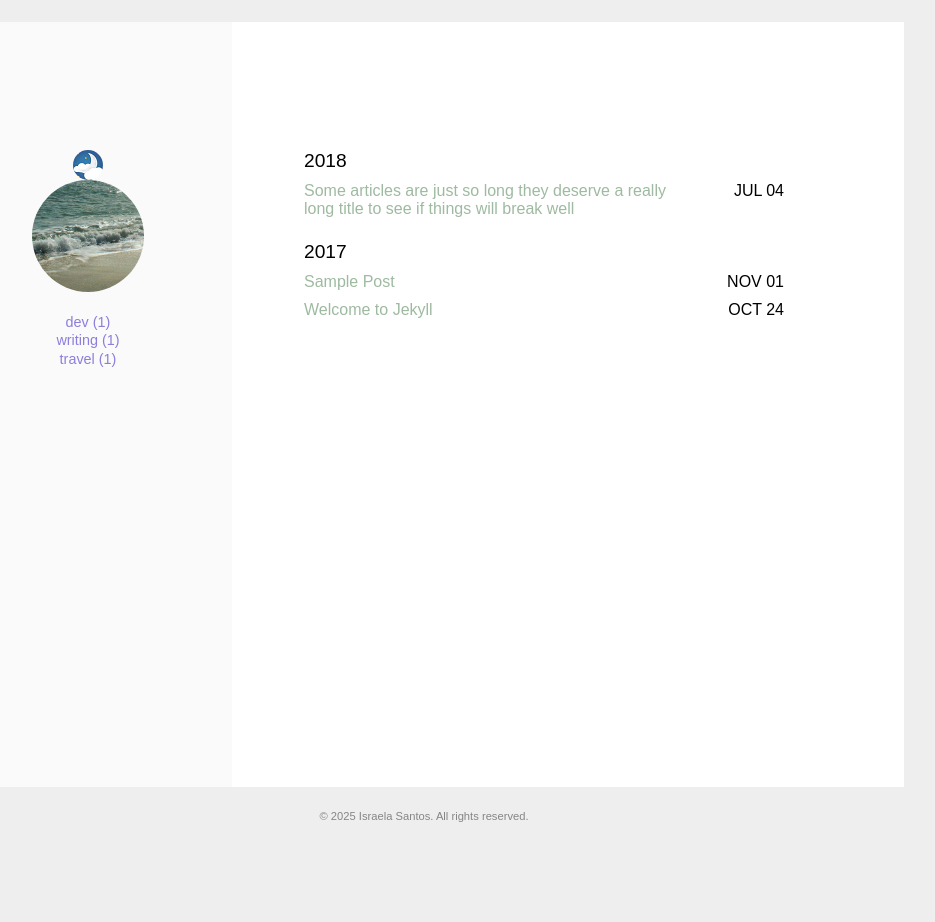
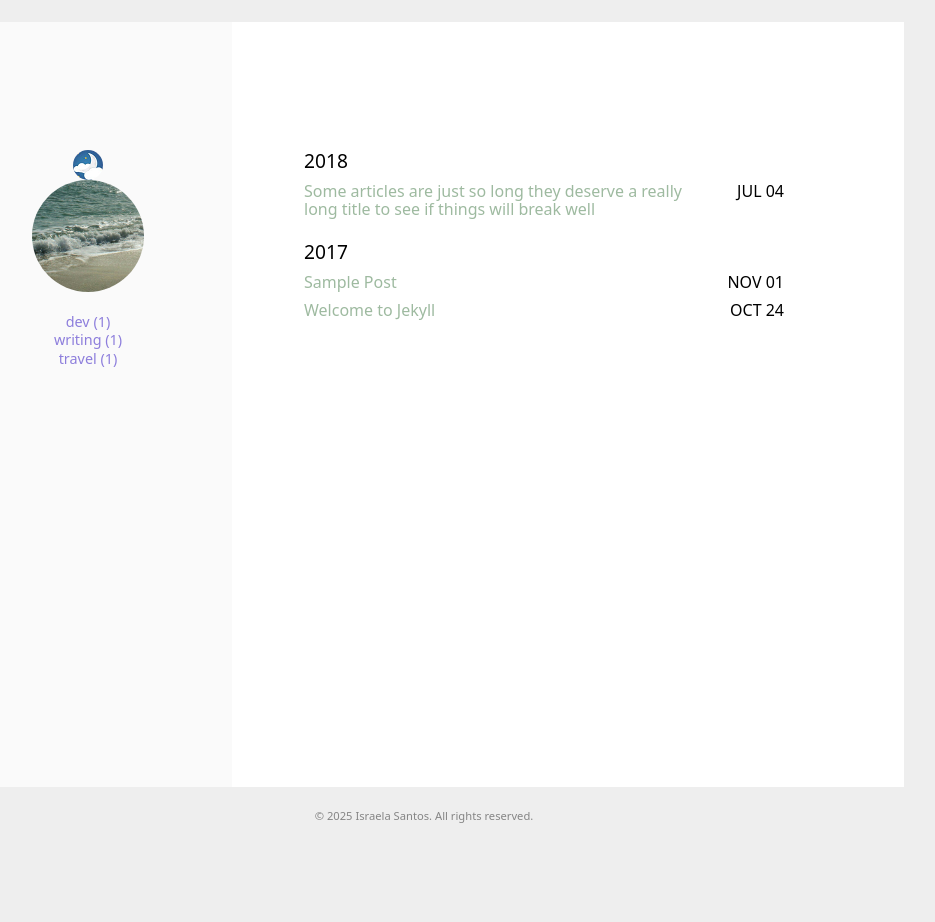
Before and after one commit to sraelai/y, a Jekyll site: the page built from index.html, in a window 1280 px wide. Shown: the whole page, without its empty margins (216-1151 px from the left). Built offline with Jekyll 4.4.1, drawn with Linux system fonts in a browser that asks for light colours.

Commit message:
Atualizar o main.scss

```diff
--- a/assets/css/main.scss
+++ b/assets/css/main.scss
@@ -111,7 +111,7 @@ body {
     height: 100%;
     font-weight: 300;
     font-style: normal;
-    font-family: 'SamsungOne', sans-serif, "Apple Color Emoji", "Segoe UI Emoji", "Segoe UI Symbol";
+    font-family: 'Noto Sans', sans-serif, "Apple Color Emoji", "Segoe UI Emoji", "Segoe UI Symbol";
     margin: 0;
     padding: 0;
     background-color: var(--bg_color);
```
